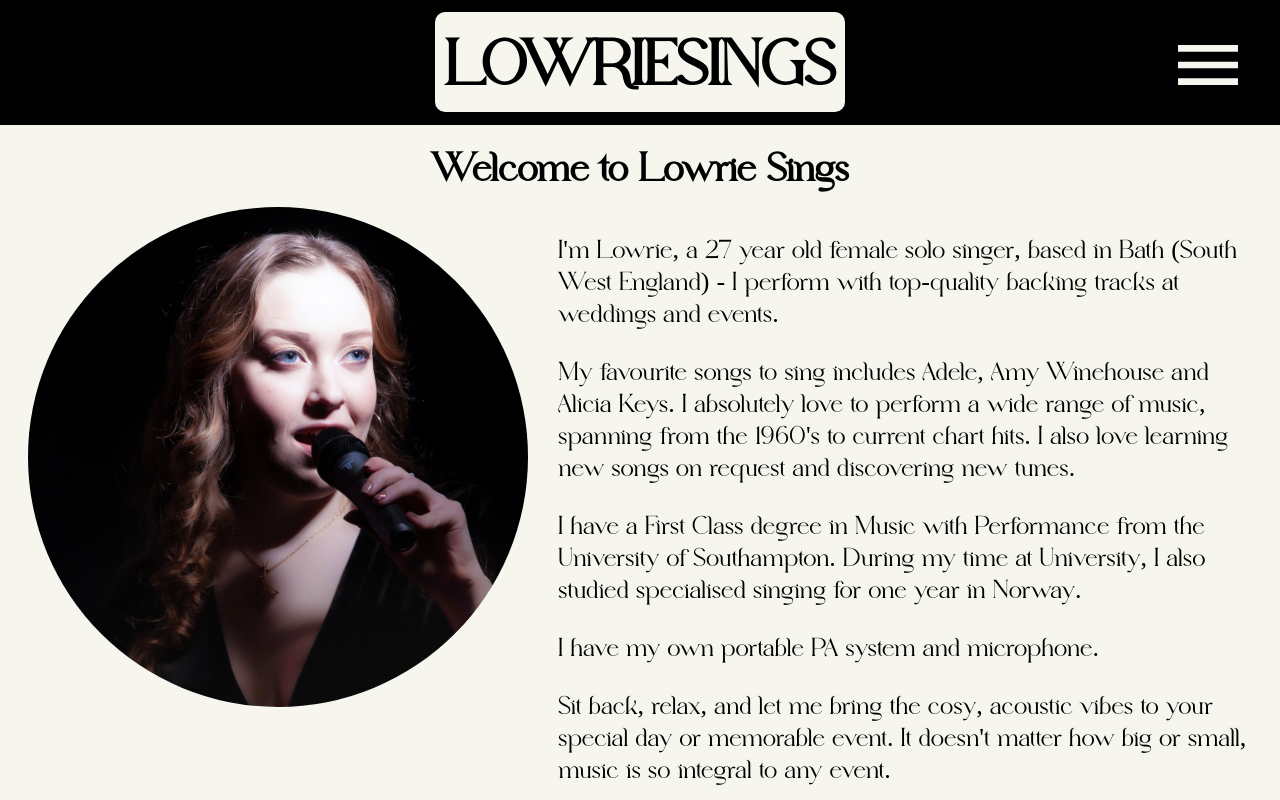
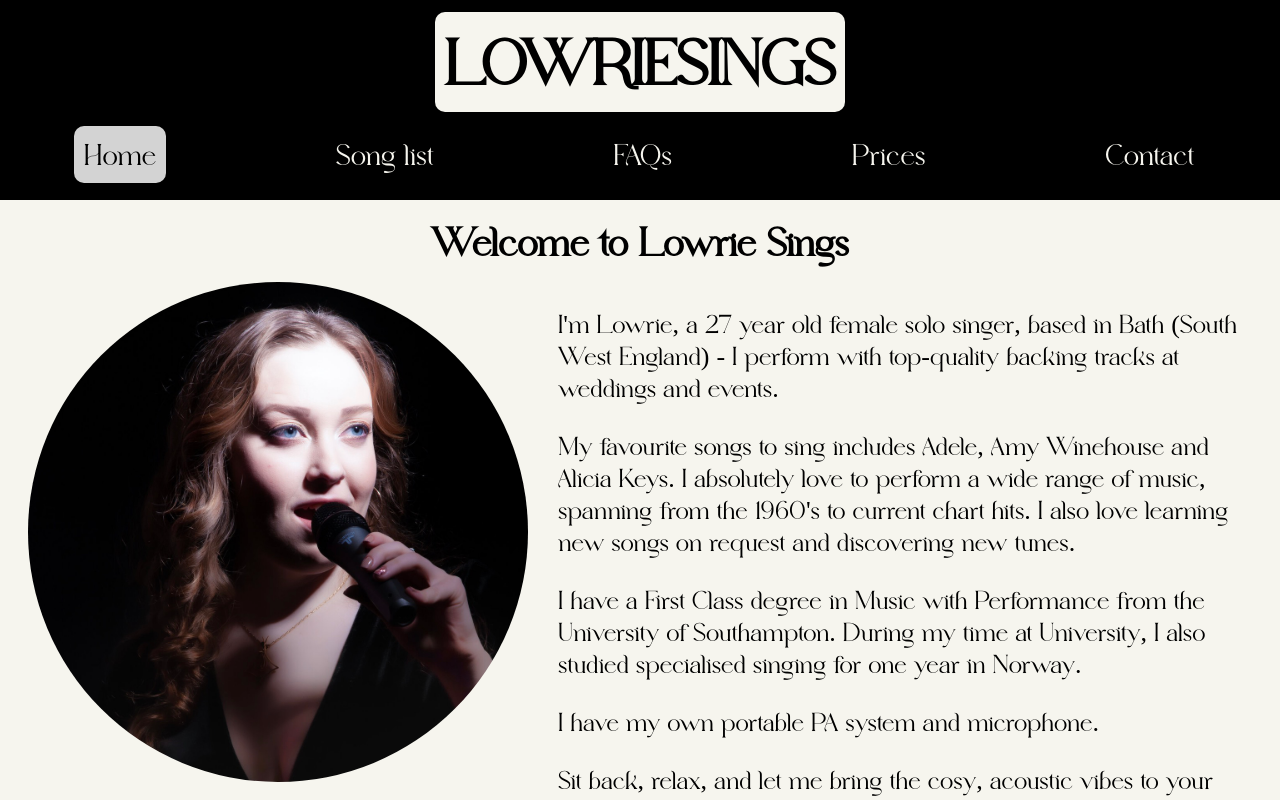
Before and after one commit to jleigh-100/lowriesings, a React app: page / in a window 1280 px wide. Shown: the top 800 px of the page. Built offline with nearby package versions, Linux system fonts and the light colour scheme.

Commit message:
update header styling

```diff
--- a/client/src/components/App.jsx
+++ b/client/src/components/App.jsx
@@ -7,7 +7,7 @@ import styled from "styled-components";
 
 const Container = styled.div`
   display: grid;
-  grid-template-rows: ${props => props.width < 768 ? "64px 1fr 100px" : "125px 1fr 100px"};
+  grid-template-rows: ${props => props.width < 768 ? "64px 1fr 100px" : "200px 1fr 100px"};
 `;
 
 const App = () => {
@@ -15,7 +15,7 @@ const App = () => {
   const { width } = useWindowDimensions();
   return (
     <Container width={width}>
-      <Header setCurrentPage={setCurrentPage} />
+      <Header currentPage={currentPage} setCurrentPage={setCurrentPage} />
       <Body currentPage={currentPage} setCurrentPage={setCurrentPage} />
       <Footer />
     </Container>
--- a/client/src/components/Header.jsx
+++ b/client/src/components/Header.jsx
@@ -9,7 +9,7 @@ const Container = styled.div`
   flex-direction: row;
   justify-content: center;
   : 64px;
-  height: ${props => props.width > 768 ? "125px" : "64px"};
+  height: ${props => props.width > 768 ? "200px" : "64px"};
   background-color: ${theme.headerFooterColor};
   color: #D3BCCC;
   h1 {
@@ -21,22 +21,30 @@ const Container = styled.div`
 const IconContainer = styled.div`
   cursor: pointer;
   position: absolute;
-  width: ${props => props.width > 768 ? "87px" : "50px"};
-  height: ${props => props.width > 768 ? "87px" : "50px"};
-  top: ${props => props.width > 768 ? "25px" : "2px"};
-  right: ${props => props.width > 768 ? "25px" : "10px"};
+  width: 50px;
+  height: 50px;
+  top: 2px;
+  right: 10px;
 `;
 
 const MenuContainer = styled.div`
   display: flex;
   flex-direction: column;
+  color: ${theme.titleColor};
+  background-color: ${theme.secondaryColor};
+  ${props => props.width > 768 && `
+    width: 100%;
+    justify-content: space-around;
+    flex-direction: row;
+    color: ${theme.secondaryColor};
+    background-color: ${theme.titleColor};
+    `
+  }
   gap: 10px;
   position: absolute;
   top: ${props => props.width > 768 ? "125px" : "64px"};
   right: 0;
   z-index: ${props => props.open ? '' : '-'}1;
-  color: ${theme.titleColor};
-  background-color: ${theme.secondaryColor};
   border-radius: 10px;
   border: 1px solid black;
   opacity: ${props => props.open ? 1 : 0};
@@ -45,9 +53,12 @@ const MenuContainer = styled.div`
 const MenuItem = styled.div`
   padding: 10px;
   cursor: pointer;
+  background-color: ${props => props.selected ? 'lightgrey' : ''};
+  color: ${props => props.selected ? 'black' : ''};
+  border-radius: 10px;
   &:hover {
-    background-color: #ADB5BD;
-    border-radius: 10px;
+    color: black;
+    background-color: #B2B2B2;
   }
   font-size: 30px;
 `;
@@ -65,7 +76,7 @@ const HeaderContainer = styled.div`
   }
 `;
 
-const BurgerMenu = ({ setCurrentPage, width }) => {
+const BurgerMenu = ({ currentPage, setCurrentPage, width }) => {
   const [open, setOpen] = React.useState(false);
 
   const handleToggle = () => {
@@ -85,29 +96,30 @@ const BurgerMenu = ({ setCurrentPage, width }) => {
 
   return (
     <>
-    <IconContainer width={width}>
+    {width < 768 && <IconContainer>
       <MenuIcon style={iconStyling} onClick={() => handleToggle()}/>
-    </IconContainer>
-    <MenuContainer open={open} width={width}>
-      <MenuItem onClick={() => handleSelection('LowrieSings')}>Home</MenuItem>
-      <MenuItem onClick={() => handleSelection('Song List')}>Song list</MenuItem>
-      <MenuItem onClick={() => handleSelection('FAQs')}>FAQs</MenuItem>
-      <MenuItem onClick={() => handleSelection('Prices')}>Prices</MenuItem>
-      <MenuItem onClick={() => handleSelection('Contact')}>Contact</MenuItem>
+    </IconContainer>}
+    <MenuContainer open={width > 768 || open} width={width}>
+      <MenuItem selected={currentPage === "LowrieSings"} onClick={() => handleSelection('LowrieSings')}>Home</MenuItem>
+      <MenuItem selected={currentPage === "Song List"} onClick={() => handleSelection('Song List')}>Song list</MenuItem>
+      <MenuItem selected={currentPage === "FAQs"} onClick={() => handleSelection('FAQs')}>FAQs</MenuItem>
+      <MenuItem selected={currentPage === "Prices"} onClick={() => handleSelection('Prices')}>Prices</MenuItem>
+      <MenuItem selected={currentPage === "Contact"} onClick={() => handleSelection('Contact')}>Contact</MenuItem>
     </MenuContainer>
     </>
   )
 }
 
 
-const Header = ({ setCurrentPage }) => {
+const Header = ({ currentPage, setCurrentPage }) => {
   const { width } = useWindowDimensions();
 	return (
 		<Container width={width}>
       <HeaderContainer width={width}>
         <h1 onClick={() => setCurrentPage('LowrieSings')}>LOWRIESINGS</h1>
+        {/* <img src="/images/logo.png" alt="Lowrie Sings Logo" height="80" style={{ marginTop: 10, borderRadius: 10}}/> */}
       </HeaderContainer>
-      <BurgerMenu setCurrentPage={setCurrentPage} width={width} />
+      <BurgerMenu currentPage={currentPage} setCurrentPage={setCurrentPage} width={width} />
 		</Container>
 	)
 }
--- a/client/src/components/pages/Contact.jsx
+++ b/client/src/components/pages/Contact.jsx
@@ -43,6 +43,16 @@ const Container = styled.div`
   padding: 0 20px;
 `;
 
+const StyledImg = styled.img`
+  width: 100%;
+  border-radius: 10px;
+  margin-top: 20px;
+  border: 1px solid black;
+  border-radius: 10px;
+  width: 100%;
+  max-width: 750px;
+`;
+
 export const Contact = ({ message, setMessage }) => {
   const handleClick = (e) => {
     const email = "jamie.leigh100@hotmail.co.uk"
@@ -54,7 +64,7 @@ export const Contact = ({ message, setMessage }) => {
   return (
     <Container>
       <h1>Contact</h1>
-      <img src="images/lowriebandw.jpeg" alt="Black and white photo of Lowrie" width={750} style={{ marginTop: 20, border: '1px solid black', borderRadius: '10px' }}/>
+      <StyledImg src="images/lowriebandw.jpeg" alt="Black and white photo of Lowrie" />
       <p>I'd love to hear from you! Please get in touch to let me know your name, event date and location and I'll get back to you as soon as possible!</p>
       <StyledForm onSubmit={handleClick}>
         <StyledTextArea
--- a/client/src/components/pages/PriceList.jsx
+++ b/client/src/components/pages/PriceList.jsx
@@ -61,7 +61,7 @@ const StyledPackage = styled.div`
   border: 1px solid black;
   border-radius: 10px;
   margin-bottom: 10px;
-  padding: 10;
+  padding: 10px;
   width: 85%;
 `;
 
```
Also changed, not shown: public/bundle.js.
